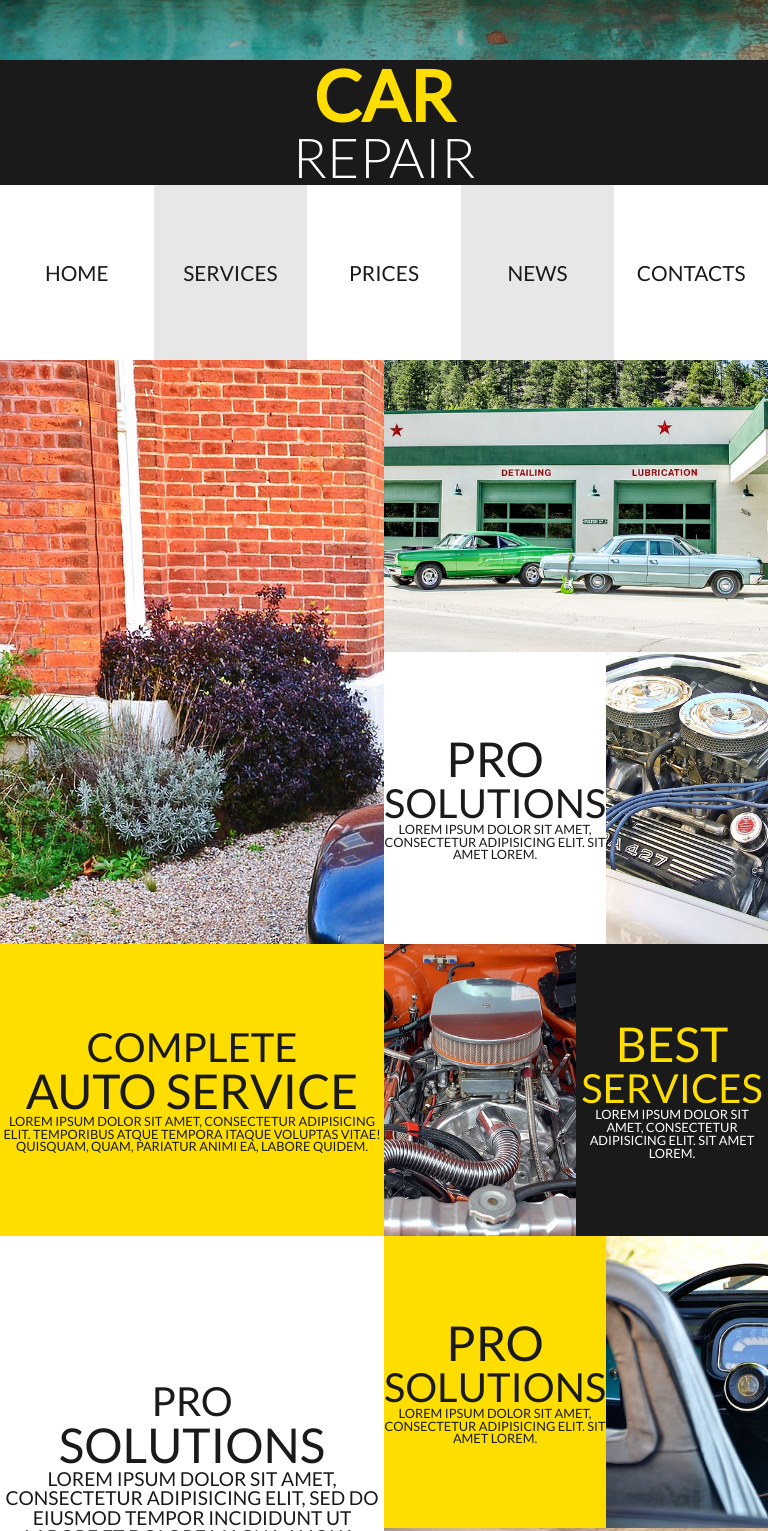
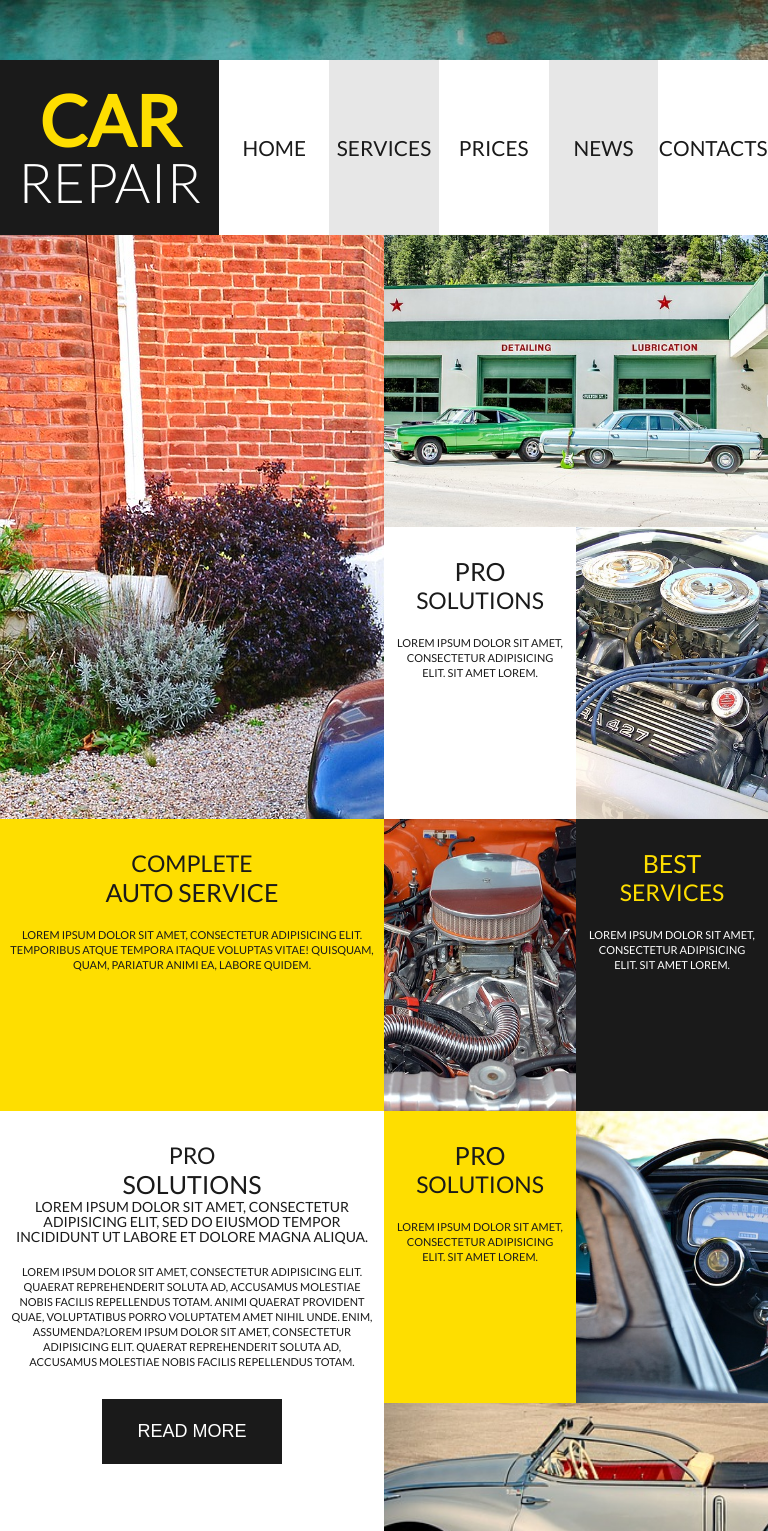
Before and after one commit to Dim-art/AutoRepair, a plain HTML site: page Index.html in a window 768 px wide. Shown: the top 1531 px of the page. Drawn offline with Linux system fonts and the light colour scheme.

Commit message:
font size adaptive

```diff
--- a/Index.html
+++ b/Index.html
@@ -8,16 +8,6 @@
     <link rel="stylesheet" href="Style.css">
     <link rel="stylesheet" href="https://fonts.googleapis.com/css?family=Lato:100,200,300,400,500,600">
   <link rel="stylesheet" href="https://cdnjs.cloudflare.com/ajax/libs/font-awesome/4.7.0/css/font-awesome.min.css">
-    <script>
-          (function() {
-            var toggle = document.querySelector("#b-nav__toggle");
-            var nav = document.querySelector("#b-nav__items");
-            toggle.addEventListener("click", function(e) {
-              e.preventDefault();
-              nav.classList.contains("b-nav__items--visible") ? nav.classList.remove("b-nav__items--visible") : nav.classList.add("b-nav__items--visible");
-            });
-          })();
-    </script>
   </head>
   <body>
 
@@ -50,6 +40,16 @@
 
 
        </nav>
+        <script>
+              (function() {
+                var toggle = document.querySelector("#b-nav__toggle");
+                var nav = document.querySelector("#b-nav__items");
+                toggle.addEventListener("click", function(e) {
+                  e.preventDefault();
+                  nav.classList.contains("b-nav__items--visible") ? nav.classList.remove("b-nav__items--visible") : nav.classList.add("b-nav__items--visible");
+                });
+              })();
+        </script>
      </header>
 
      <!--content-->
@@ -151,7 +151,7 @@
             <h2 class="b-info__title b-info__title--middle">pro</h2>
             <h1 class="b-info__title b-info__title--big">solutions</h1>
             <h3 class="b-info__title b-info__title--mid-low">Lorem ipsum dolor sit amet, consectetur adipisicing elit, sed do eiusmod tempor incididunt ut labore et dolore magna aliqua.</h3>
-            <h3 class="b-info__title b-info__title--small">Lorem ipsum dolor sit amet, consectetur adipisicing elit. Quaerat reprehenderit soluta ad, accusamus molestiae nobis facilis repellendus totam. Animi quaerat provident quae, voluptatibus porro voluptatem amet nihil unde. Enim, assumenda?</h3>
+            <h3 class="b-info__title b-info__title--small">Lorem ipsum dolor sit amet, consectetur adipisicing elit. Quaerat reprehenderit soluta ad, accusamus molestiae nobis facilis repellendus totam. Animi quaerat provident quae, voluptatibus porro voluptatem amet nihil unde. Enim, assumenda?Lorem ipsum dolor sit amet, consectetur adipisicing elit. Quaerat reprehenderit soluta ad, accusamus molestiae nobis facilis repellendus totam.</h3>
 
             <!--button-->
             <button class="b-info__btn">
@@ -238,7 +238,7 @@
             <h2 class="b-info__title b-info__title--middle">pro</h2>
             <h1 class="b-info__title b-info__title--big">solutions</h1>
             <h3 class="b-info__title b-info__title--mid-low">Lorem ipsum dolor sit amet, consectetur adipisicing elit, sed do eiusmod tempor incididunt ut labore et dolore magna aliqua.</h3>
-            <h3 class="b-info__title b-info__title--small">Lorem ipsum dolor sit amet, consectetur adipisicing elit. Quaerat reprehenderit soluta ad, accusamus molestiae nobis facilis repellendus totam. Animi quaerat provident quae, voluptatibus porro voluptatem amet nihil unde. Enim, assumenda?</h3>
+            <h3 class="b-info__title b-info__title--small">Lorem ipsum dolor sit amet, consectetur adipisicing elit. Quaerat reprehenderit soluta ad, accusamus molestiae nobis facilis repellendus totam. Animi quaerat provident quae, voluptatibus porro voluptatem amet nihil unde. Enim, assumenda?Lorem ipsum dolor sit amet, consectetur adipisicing elit. Quaerat reprehenderit soluta ad, accusamus molestiae nobis facilis repellendus totam.</h3>
 
             <!--button-->
             <button class="b-info__btn">
--- a/style.css
+++ b/style.css
@@ -67,17 +67,6 @@ h3 {
 	flex-direction: row;
 }
 
-@media all and ( max-width: 768px ) {
-    .b-page__header {
-        display: flex;
-        flex-direction: column;
-    }
-}
-
-.b-page__header {
-    height: 175px;
-}
-
 .b-page__footer {
     height: 60px;
     background-color: #fff;
@@ -114,18 +103,21 @@ h3 {
     align-items: stretch;
 }
 
-@media all and ( min-width: 768px ) and ( max-width: 959px ) {
-}
 
 @media all and ( max-width: 767px ) {
 
 	.b-page {
-		width: 100%;
+		width: 98%;
 		}
 
 	.b-page__row {
 		flex-direction: column;
 		}
+
+    .b-page__header {
+        display: flex;
+        flex-direction: column;
+    }
 
 }
 /*_________________________________________*/
@@ -166,31 +158,75 @@ h3 {
 	display: flex;
     flex-direction: column;
     align-items: center;
-    justify-content: center;
+    padding-top: 30px;
+    padding-left: 10px;
+    padding-right: 10px;
 }
 
 /*info-title*/
+/*.b-info__title {
+    padding-top: 10px;
+    padding-bottom: 10px;
+}*/
+
 .b-info__title--big {
-	font-size: 3em;
+	font-size: 50px;
 	font-weight: 400;
-
+	line-height: 60px;
 }
 
 .b-info__title--middle {
-	font-size: 2.5em;
+	font-size: 40px;
 	font-weight: 400;
-
+	line-height: 50px;
 }
 
 .b-info__title--mid-low {
-	font-size: 1.2em;
+	font-size: 20px;
 	font-weight: 400;
-
+	line-height: 23px;
 }
 
 .b-info__title--small {
-	font-size: 0.8em;
+	font-size: 14px;
 	font-weight: 400;
+	line-height: 23px;
+    padding-top: 20px;
+    padding-bottom: 30px;
+}
+
+@media all and ( min-width: 768px ) and ( max-width: 959px ) {
+
+    .b-info__title {
+        line-height: 29px;
+    }
+
+    .b-info__title--big {
+        font-size: 25px;
+    }
+
+    .b-info__title--middle {
+        font-size: 23px;
+    }
+
+    .b-info__title--mid-low {
+        font-size: 14px;
+        line-height: 15px;
+    }
+
+    .b-info__title--small {
+        font-size: 11px;
+        line-height: 15px;
+    }
+}
+
+@media all and ( max-width: 767px ) {
+
+    .b-banner {
+        flex-direction: column;
+        height: 584px;
+    }
+
 
 }
 
@@ -525,6 +561,14 @@ h3 {
     flex-direction: row;
 }
 
+@media all and ( max-width: 767px ) {
+
+    .b-page__item--vert {
+        flex-direction: column;
+    }
+
+}
+
 .b-recall {
     flex: 1;
     display: flex;
@@ -590,6 +634,8 @@ h3 {
     display: flex;
     align-items: center;
     justify-content: center;
+    padding-left: 5px;
+    padding-right: 5px;
 }
 
 .b-navbar__item:hover {
@@ -599,6 +645,8 @@ h3 {
 
 .b-navbar__link {
     color: #fff;
+    text-align: center;
+    line-height: 20px;
 }
 
 /*--line-4_right-section--*/
```
